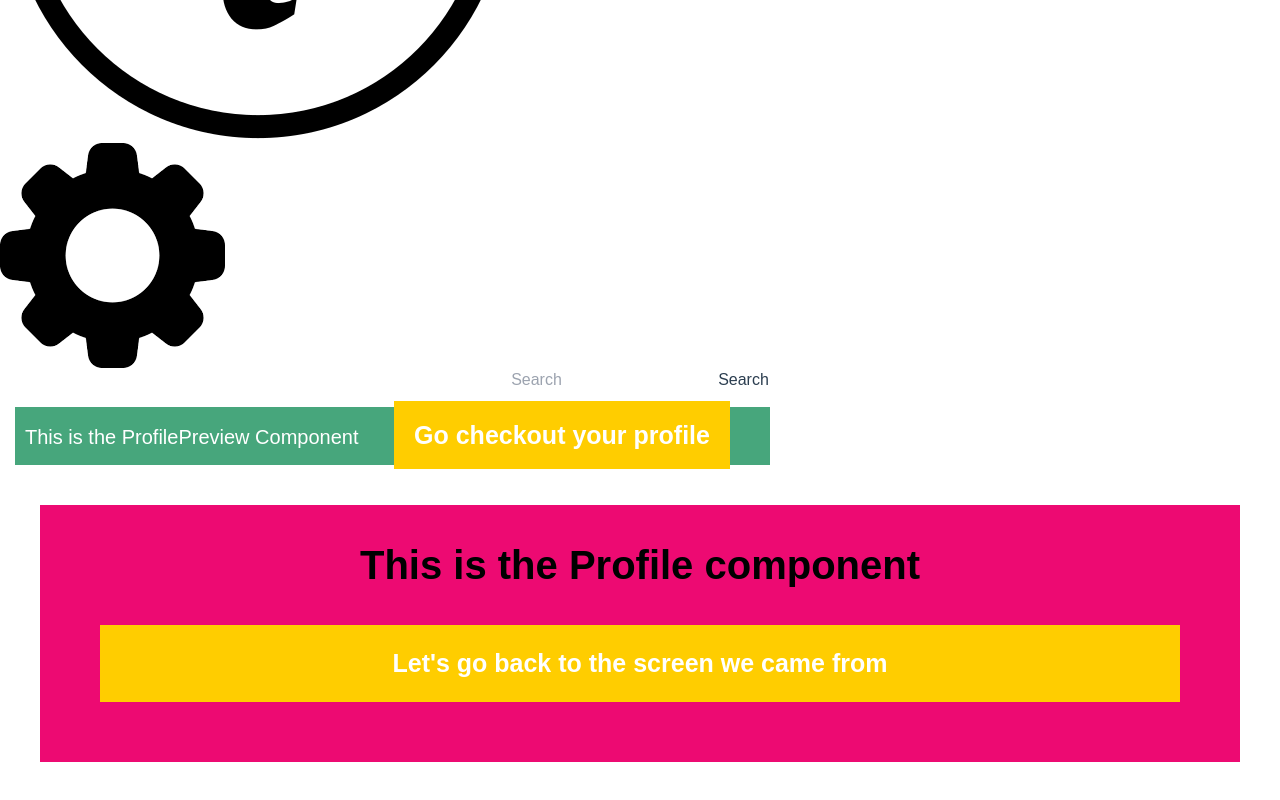
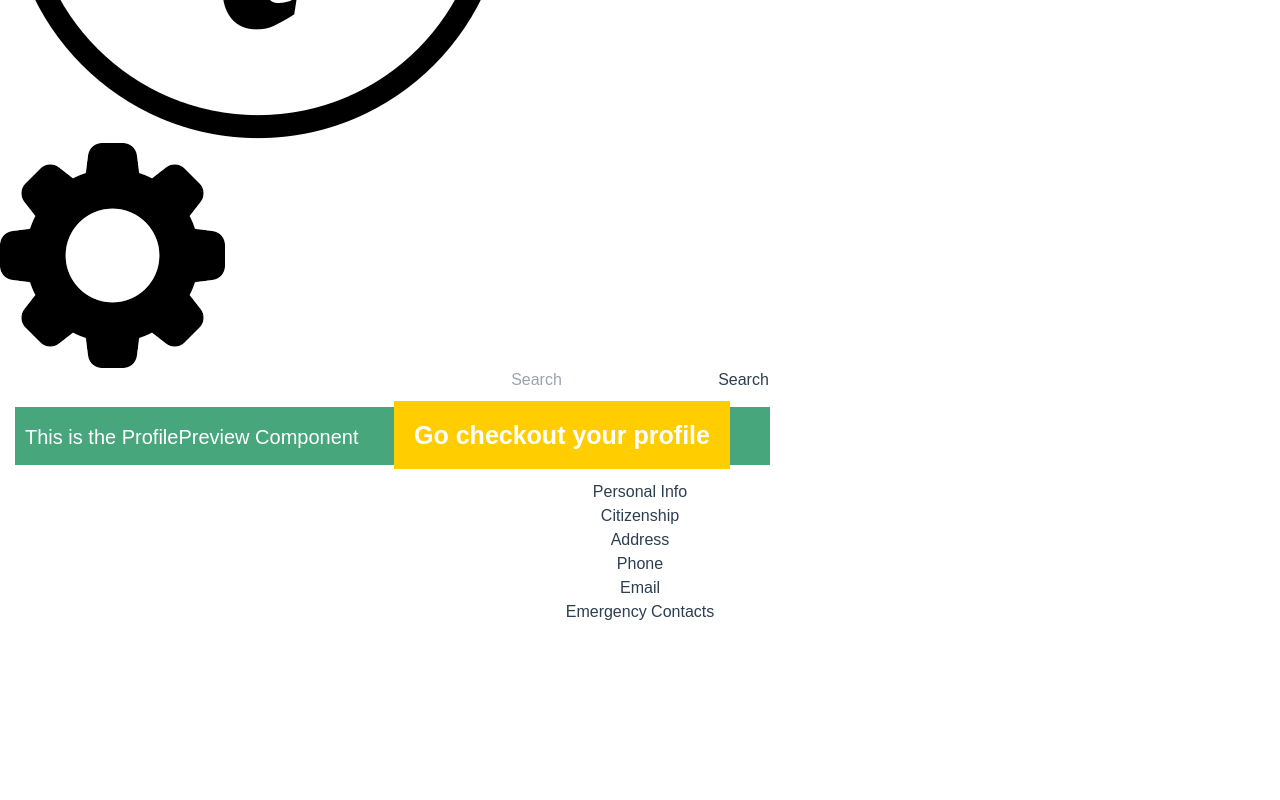
Before and after one commit to Vic-Han/MyUcalgary2.0, a Vue app in the folder frontend/: page /profile in a window 1280 px wide. Shown: the part 2261-3061 px from the top of the page. After the commit the page ends 2885 px from the top, so only its background shows below. Built offline with nearby package versions, Linux system fonts and the light colour scheme; what vue-cookies would draw is missing.

Commit message:
Basic Frame done
Added dependencies and allocated the high level divs

```diff
--- a/frontend/src/main.js
+++ b/frontend/src/main.js
@@ -11,7 +11,7 @@ import './index.css'
 import './tailwind.css'
 
 const app = createApp(App)
-app.use(VueCookies, { expires: '10s'})
+app.use(VueCookies, { expires: '30m'})
 app.use(router)
 app.use(store)
 app.config.globalProperties.$http = axios
--- a/frontend/src/views/ProfileInfo.vue
+++ b/frontend/src/views/ProfileInfo.vue
@@ -1,9 +1,13 @@
 <!-- This is the Profile Info component that toggles when the route is set to profile -->
 <template>
-    <div class = "component">
-        This is the Profile component
-        <div @click = "back" class = "btn">
-            Let's go back to the screen we came from
+    <div class="bg-gray-400">
+        <div class="grid grid-rows-3 grid-flow-col gap-4">
+            <div class="bg-white-100 w-1/3">Personal Info</div>
+            <div class="col-start-2 bg-white-100 w-1/3">Citizenship</div>
+            <div class="col-start-3 row-span-2 bg-white-100 w-1/3">Address</div>
+            <div class="bg-white-100 w-1/3">Phone</div>
+            <div class="row-start-2 col-start-2 bg-white-100 w-1/3">Email</div>
+            <div class="col-span-3 bg-white-100 w-full">Emergency Contacts</div>
         </div>
     </div>
 </template>
```
Also changed, not shown: 1 other file (tests, documents, lock files or other folders).
